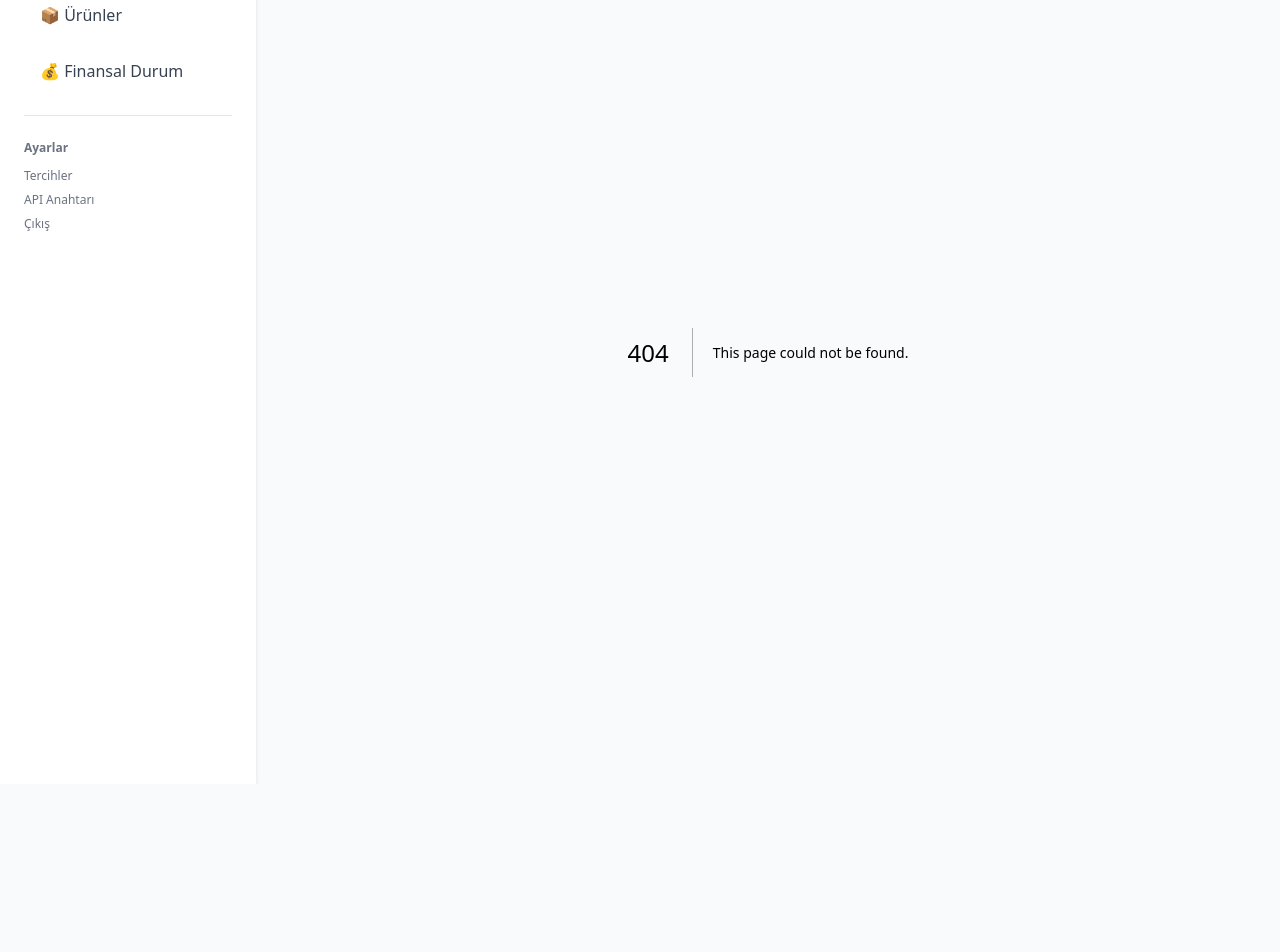
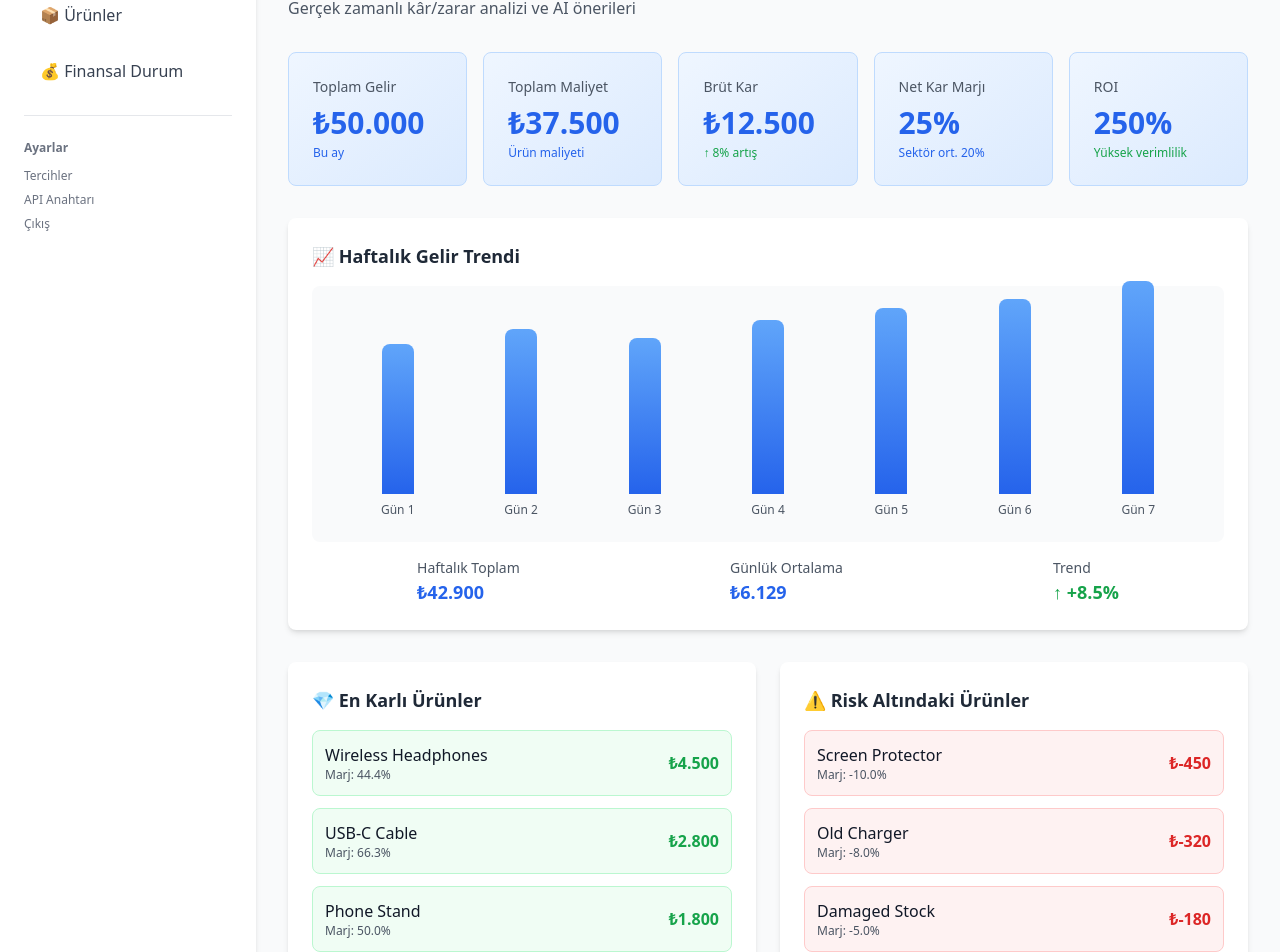
Before and after one commit to windlok/Ajan-Agentic-Yapay-Zeka-Destekli-E-Ticaret-KOB-Asistan, a Next.js app: page /financial in a window 1280 px wide. Before the commit this address had no page. Shown: the part 149-1101 px from the top of the page. Before the commit the page ends 933 px from the top, so only its background shows below. Built offline with nearby package versions, Linux system fonts and the light colour scheme.

Commit message:
feat(ui/financial): build comprehensive financial dashboard with charts and insights

```diff
--- /dev/null
+++ b/src/app/(pages)/financial/page.tsx
@@ -0,0 +1,216 @@
+'use client';
+
+/**
+ * Financial Status Page
+ * Detailed financial analytics and AI-driven insights
+ */
+
+export default function FinancialPage() {
+  return (
+    <div className="space-y-8">
+      {/* Header */}
+      <div>
+        <h1 className="text-3xl font-bold text-gray-900">Finansal Durum</h1>
+        <p className="text-gray-600 mt-2">Gerçek zamanlı kâr/zarar analizi ve AI önerileri</p>
+      </div>
+
+      {/* Key Financial Metrics */}
+      <div className="grid grid-cols-5 gap-4">
+        <div className="metric-box">
+          <div className="metric-label">Toplam Gelir</div>
+          <div className="metric-value">₺50.000</div>
+          <p className="text-xs text-blue-600 mt-1">Bu ay</p>
+        </div>
+
+        <div className="metric-box">
+          <div className="metric-label">Toplam Maliyet</div>
+          <div className="metric-value">₺37.500</div>
+          <p className="text-xs text-blue-600 mt-1">Ürün maliyeti</p>
+        </div>
+
+        <div className="metric-box">
+          <div className="metric-label">Brüt Kar</div>
+          <div className="metric-value">₺12.500</div>
+          <p className="text-xs text-green-600 mt-1">↑ 8% artış</p>
+        </div>
+
+        <div className="metric-box">
+          <div className="metric-label">Net Kar Marjı</div>
+          <div className="metric-value">25%</div>
+          <p className="text-xs text-blue-600 mt-1">Sektör ort. 20%</p>
+        </div>
+
+        <div className="metric-box">
+          <div className="metric-label">ROI</div>
+          <div className="metric-value">250%</div>
+          <p className="text-xs text-green-600 mt-1">Yüksek verimlilik</p>
+        </div>
+      </div>
+
+      {/* Revenue Trend Chart */}
+      <div className="card">
+        <div className="card-header">📈 Haftalık Gelir Trendi</div>
+
+        <div className="h-64 flex items-end justify-around p-6 bg-gray-50 rounded-lg">
+          {[5, 5.5, 5.2, 5.8, 6.2, 6.5, 7.1].map((value, i) => (
+            <div key={i} className="flex flex-col items-center gap-2">
+              <div
+                className="w-8 bg-gradient-to-t from-blue-600 to-blue-400 rounded-t-lg"
+                style={{ height: `${value * 30}px` }}
+              />
+              <span className="text-xs text-gray-600">Gün {i + 1}</span>
+            </div>
+          ))}
+        </div>
+
+        <div className="mt-4 flex justify-around text-sm">
+          <div>
+            <p className="text-gray-600">Haftalık Toplam</p>
+            <p className="text-lg font-bold text-blue-600">₺42.900</p>
+          </div>
+          <div>
+            <p className="text-gray-600">Günlük Ortalama</p>
+            <p className="text-lg font-bold text-blue-600">₺6.129</p>
+          </div>
+          <div>
+            <p className="text-gray-600">Trend</p>
+            <p className="text-lg font-bold text-green-600">↑ +8.5%</p>
+          </div>
+        </div>
+      </div>
+
+      {/* Product Profitability Analysis */}
+      <div className="grid grid-cols-2 gap-6">
+        {/* Most Profitable */}
+        <div className="card">
+          <div className="card-header">💎 En Karlı Ürünler</div>
+
+          <div className="space-y-3">
+            {[
+              { name: 'Wireless Headphones', profit: 4500, margin: 44.4 },
+              { name: 'USB-C Cable', profit: 2800, margin: 66.3 },
+              { name: 'Phone Stand', profit: 1800, margin: 50 },
+            ].map((product, i) => (
+              <div key={i} className="flex justify-between items-center p-3 bg-green-50 rounded-lg border border-green-200">
+                <div>
+                  <p className="font-medium text-gray-900">{product.name}</p>
+                  <p className="text-xs text-gray-600">Marj: {product.margin.toFixed(1)}%</p>
+                </div>
+                <p className="font-bold text-green-600">₺{product.profit.toLocaleString('tr-TR')}</p>
+              </div>
+            ))}
+          </div>
+        </div>
+
+        {/* Loss Making Products */}
+        <div className="card">
+          <div className="card-header">⚠️ Risk Altındaki Ürünler</div>
+
+          <div className="space-y-3">
+            {[
+              { name: 'Screen Protector', loss: -450, margin: -10 },
+              { name: 'Old Charger', loss: -320, margin: -8 },
+              { name: 'Damaged Stock', loss: -180, margin: -5 },
+            ].map((product, i) => (
+              <div key={i} className="flex justify-between items-center p-3 bg-red-50 rounded-lg border border-red-200">
+                <div>
+                  <p className="font-medium text-gray-900">{product.name}</p>
+                  <p className="text-xs text-gray-600">Marj: {product.margin.toFixed(1)}%</p>
+                </div>
+                <p className="font-bold text-red-600">₺{product.loss.toLocaleString('tr-TR')}</p>
+              </div>
+            ))}
+          </div>
+        </div>
+      </div>
+
+      {/* AI Financial Insights */}
+      <div className="card bg-gradient-to-br from-blue-50 to-indigo-50 border-2 border-blue-300">
+        <div className="card-header text-blue-900">🧠 AI Finansal İçgörüler</div>
+
+        <div className="grid grid-cols-2 gap-6">
+          <div className="p-4 bg-white rounded-lg border border-blue-200">
+            <h4 className="font-semibold text-blue-900 mb-2">Fiyatlandırma Önerisi</h4>
+            <p className="text-sm text-gray-700 mb-3">
+              Screen Protector fiyatını ₺45'ten ₺55'e yükselterek marjı %10'dan %22'ye çıkarabili rsiniz.
+            </p>
+            <button className="text-sm font-semibold text-blue-600 hover:text-blue-700">Uygula →</button>
+          </div>
+
+          <div className="p-4 bg-white rounded-lg border border-blue-200">
+            <h4 className="font-semibold text-blue-900 mb-2">Stok Yönetimi</h4>
+            <p className="text-sm text-gray-700 mb-3">
+              Phone Stand stoku bitme riski taşıyor. Talep tahminine göre 50 adet daha sipariş öneririz.
+            </p>
+            <button className="text-sm font-semibold text-blue-600 hover:text-blue-700">Sipariş Ver →</button>
+          </div>
+
+          <div className="p-4 bg-white rounded-lg border border-blue-200">
+            <h4 className="font-semibold text-blue-900 mb-2">Kar Maksimizasyonu</h4>
+            <p className="text-sm text-gray-700 mb-3">
+              Wireless Headphones daha agresif pazarlamaya koyulursa satışlar %30 artabilir.
+            </p>
+            <button className="text-sm font-semibold text-blue-600 hover:text-blue-700">Detaylar →</button>
+          </div>
+
+          <div className="p-4 bg-white rounded-lg border border-blue-200">
+            <h4 className="font-semibold text-blue-900 mb-2">Keskinlik Analizi</h4>
+            <p className="text-sm text-gray-700 mb-3">
+              Son 7 günde USD volatilitesi yükseldi. Fiyatları ABD'den ithal ürünler için kontrol edin.
+            </p>
+            <button className="text-sm font-semibold text-blue-600 hover:text-blue-700">Analiz →</button>
+          </div>
+        </div>
+      </div>
+
+      {/* Monthly Breakdown */}
+      <div className="card">
+        <div className="card-header">📅 Aylık Dağılım</div>
+
+        <div className="overflow-x-auto">
+          <table className="w-full text-sm text-center">
+            <thead className="border-b-2 border-gray-200 text-gray-600">
+              <tr>
+                <th className="py-3 px-4 text-left">Ay</th>
+                <th className="py-3 px-4">Gelir</th>
+                <th className="py-3 px-4">Maliyet</th>
+                <th className="py-3 px-4">Brüt Kar</th>
+                <th className="py-3 px-4">Marj %</th>
+                <th className="py-3 px-4">Trend</th>
+              </tr>
+            </thead>
+            <tbody className="divide-y">
+              {[
+                { month: 'Ocak', revenue: 35000, cost: 25000, profit: 10000, margin: 28.6, trend: '↑' },
+                { month: 'Şubat', revenue: 42000, cost: 30000, profit: 12000, margin: 28.6, trend: '↑' },
+                { month: 'Mart', revenue: 45000, cost: 33000, profit: 12000, margin: 26.7, trend: '↓' },
+                { month: 'Nisan', revenue: 48000, cost: 35000, profit: 13000, margin: 27.1, trend: '↑' },
+                { month: 'Mayıs', revenue: 50000, cost: 37500, profit: 12500, margin: 25, trend: '↓' },
+              ].map((row) => (
+                <tr key={row.month} className="hover:bg-gray-50">
+                  <td className="py-3 px-4 text-left font-medium">{row.month}</td>
+                  <td className="py-3 px-4">₺{row.revenue.toLocaleString('tr-TR')}</td>
+                  <td className="py-3 px-4">₺{row.cost.toLocaleString('tr-TR')}</td>
+                  <td className="py-3 px-4 font-semibold text-green-600">₺{row.profit.toLocaleString('tr-TR')}</td>
+                  <td className="py-3 px-4">{row.margin.toFixed(1)}%</td>
+                  <td className="py-3 px-4">
+                    <span className={row.trend === '↑' ? 'text-green-600' : 'text-red-600'}>
+                      {row.trend}
+                    </span>
+                  </td>
+                </tr>
+              ))}
+            </tbody>
+          </table>
+        </div>
+      </div>
+
+      {/* Export Reports */}
+      <div className="flex gap-4">
+        <button className="btn-primary">📊 Rapor Indir (PDF)</button>
+        <button className="btn-secondary">📤 Excel'e Aktar</button>
+        <button className="btn-success">📧 E-posta Gönder</button>
+      </div>
+    </div>
+  );
+}
```
